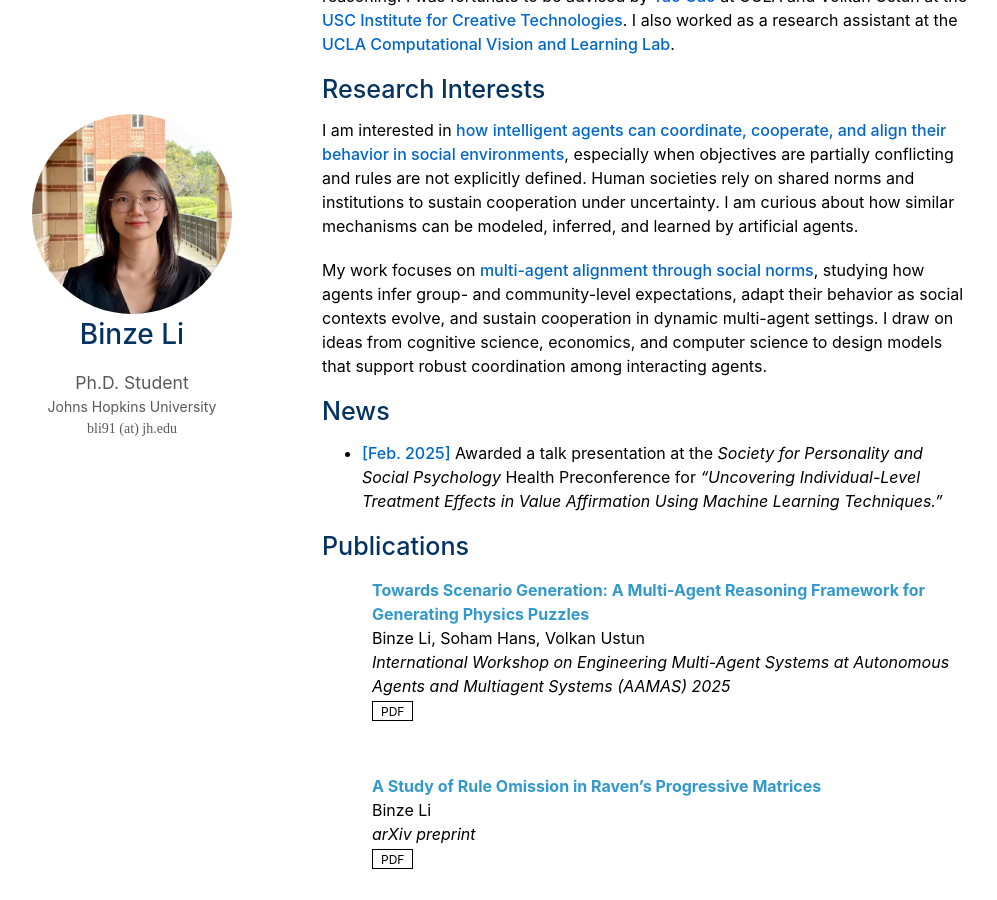
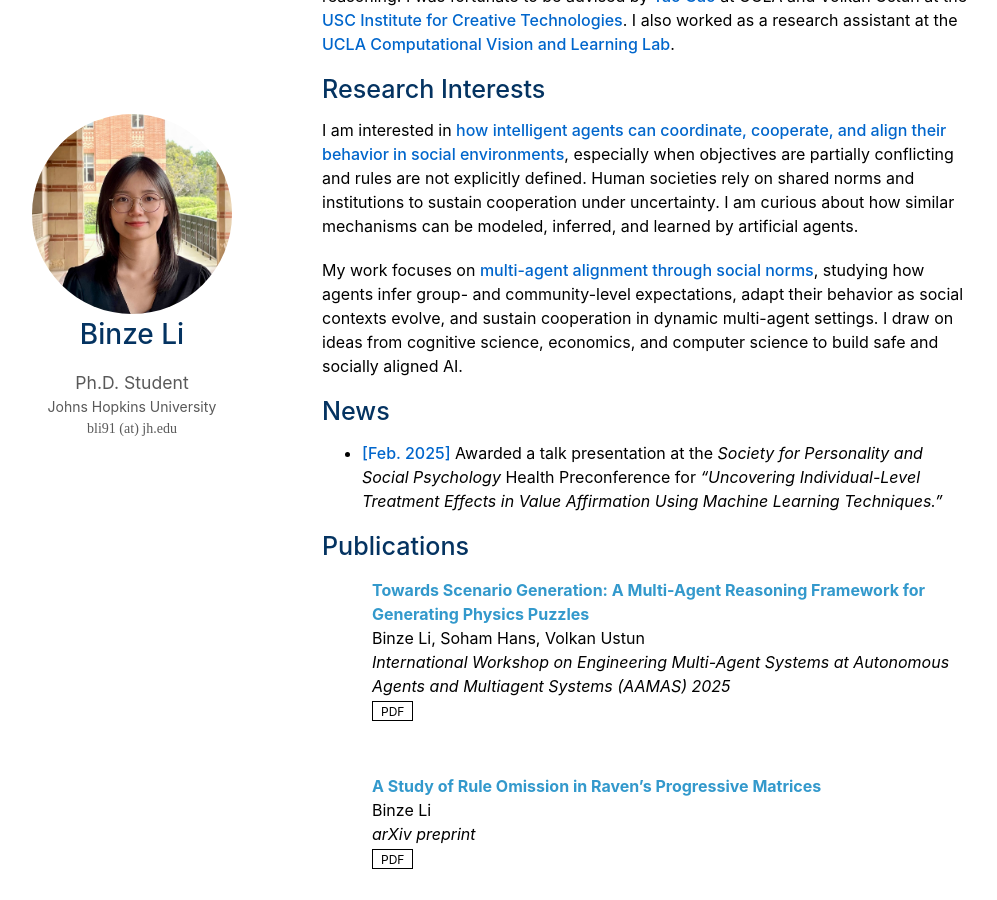
Before and after one commit to binzeli/binzeli.github.io, a Jekyll site: the page built from index.md, in a window 1280 px wide and 900 px high, scrolled down 347 px. Shown: the whole window, without its empty margins (148-1145 px from the left). Built offline with Jekyll 4.4.1, drawn with Linux system fonts in a browser that asks for light colours; a style sheet for code colours, icons or effects is not loaded; our own code applies the rules of GitHub Pages for plain Markdown files.

Commit message:
Revise research focus on multi-agent alignment
Updated description of research work to emphasize safety and social alignment in AI.

```diff
--- a/index.md
+++ b/index.md
@@ -13,7 +13,7 @@ Throughout my undergraduate years, I conducted research at the intersection of c
 
 I am interested in **how intelligent agents can coordinate, cooperate, and align their behavior in social environments**, especially when objectives are partially conflicting and rules are not explicitly defined. Human societies rely on shared norms and institutions to sustain cooperation under uncertainty. I am curious about how similar mechanisms can be modeled, inferred, and learned by artificial agents.
 
-My work focuses on **multi-agent alignment through social norms**, studying how agents infer group- and community-level expectations, adapt their behavior as social contexts evolve, and sustain cooperation in dynamic multi-agent settings. I draw on ideas from cognitive science, economics, and computer science to design models that support robust coordination among interacting agents.
+My work focuses on **multi-agent alignment through social norms**, studying how agents infer group- and community-level expectations, adapt their behavior as social contexts evolve, and sustain cooperation in dynamic multi-agent settings. I draw on ideas from cognitive science, economics, and computer science to build safe and socially aligned AI.
 
 
 ## News
```
